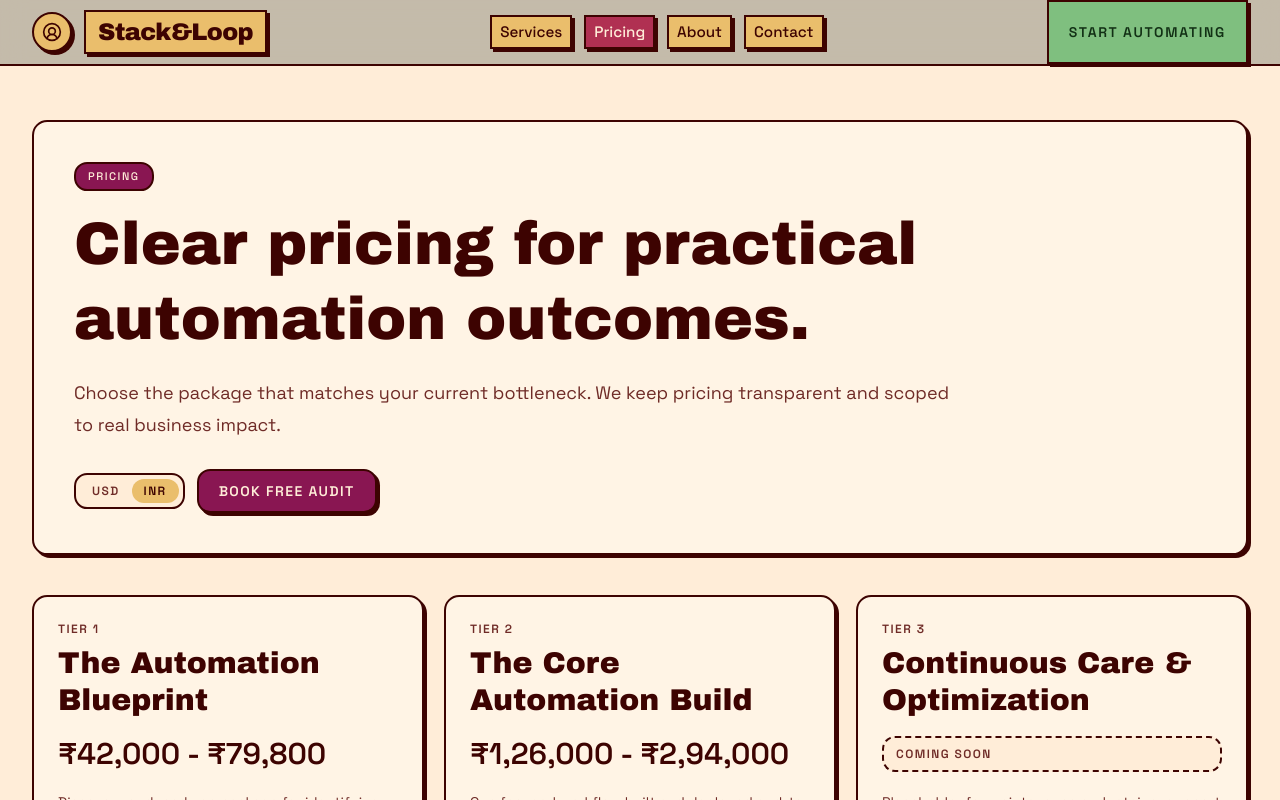
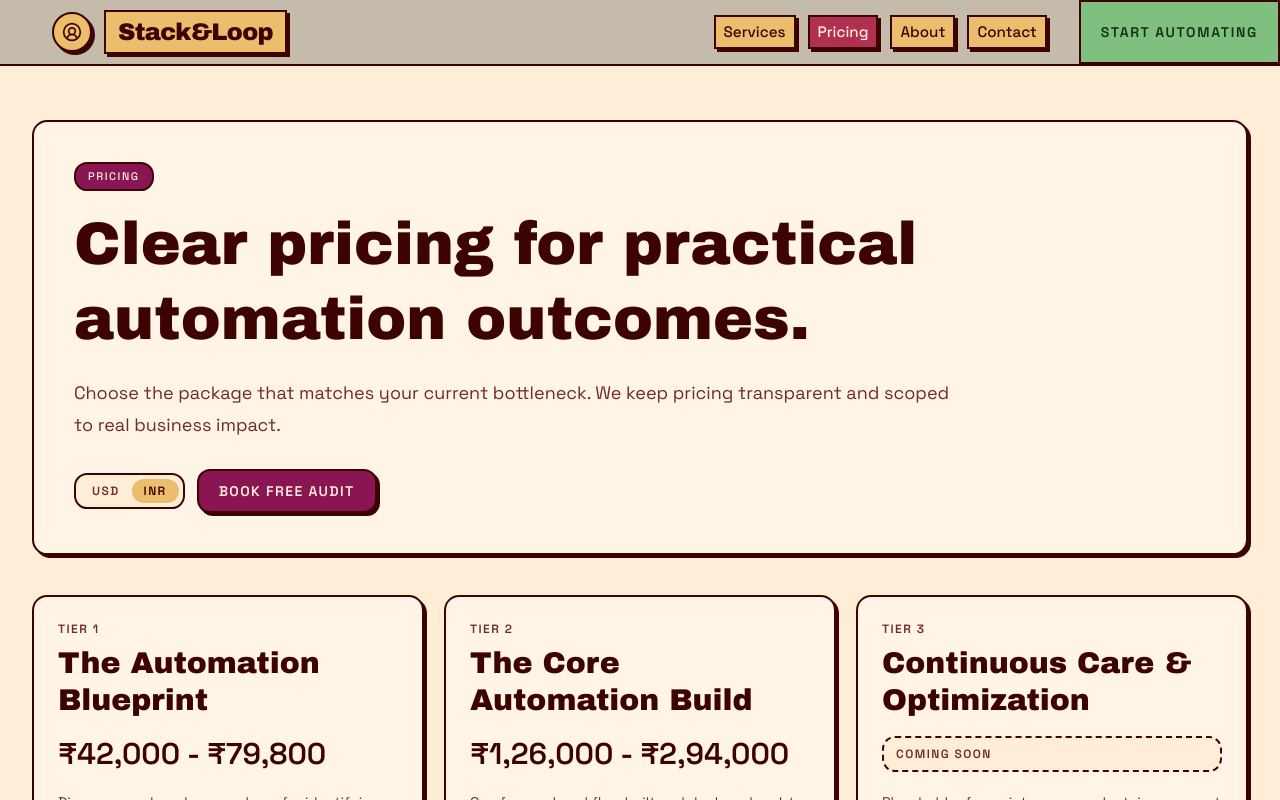
Before and after one commit to Hrudai-Nirmal/Stack-Loop, a Next.js app: page /pricing in a window 1280 px wide. Shown: the top 800 px of the page. Built offline with nearby package versions, Linux system fonts and the light colour scheme.

Commit message:
style: anchor header clusters to edges and update CTA hover treatment

```diff
--- a/src/components/site-header.tsx
+++ b/src/components/site-header.tsx
@@ -21,8 +21,8 @@ export function SiteHeader({ activeTab, homeAnchors = false }: SiteHeaderProps)
 
   return (
     <header className="fixed inset-x-0 top-0 z-50 border-b-2 border-border bg-[#B6AE9FCC] backdrop-blur-md">
-      <div className="mx-auto flex h-16 w-full max-w-7xl items-stretch justify-between gap-3 px-4 md:px-8">
-        <div className="flex items-center gap-3">
+      <div className="flex h-16 w-full items-stretch pl-4 pr-0 md:pl-8">
+        <div className="ml-3 flex items-center gap-3 md:ml-5">
           <div className="flex size-10 items-center justify-center rounded-[999px] border-2 border-border bg-[#EABE6C] brutal-shadow">
             <CircleUserRound className="size-5" />
           </div>
@@ -33,7 +33,7 @@ export function SiteHeader({ activeTab, homeAnchors = false }: SiteHeaderProps)
             Stack&Loop
           </Link>
         </div>
-        <div className="flex items-center gap-3 text-sm font-medium sm:text-[0.95rem]">
+        <div className="ml-auto mr-4 flex items-center gap-3 text-sm font-medium sm:text-[0.95rem] md:mr-8">
           <Link href="/services" className={tabClass("services")}>
             Services
           </Link>
@@ -49,7 +49,7 @@ export function SiteHeader({ activeTab, homeAnchors = false }: SiteHeaderProps)
         </div>
         <Link
           href={contactHref}
-          className="inline-flex items-center self-stretch border-2 border-border bg-[#7FBF7F] px-5 text-sm font-semibold uppercase tracking-[0.12em] text-[#123015] brutal-shadow transition-transform duration-200 hover:-translate-y-1"
+          className="inline-flex items-center self-stretch border-2 border-border bg-[#7FBF7F] px-5 text-sm font-semibold uppercase tracking-[0.12em] text-[#123015] transition-colors duration-200 hover:bg-[#9BD59B] hover:text-[#0F2F0F]"
         >
           Start Automating
         </Link>
```
